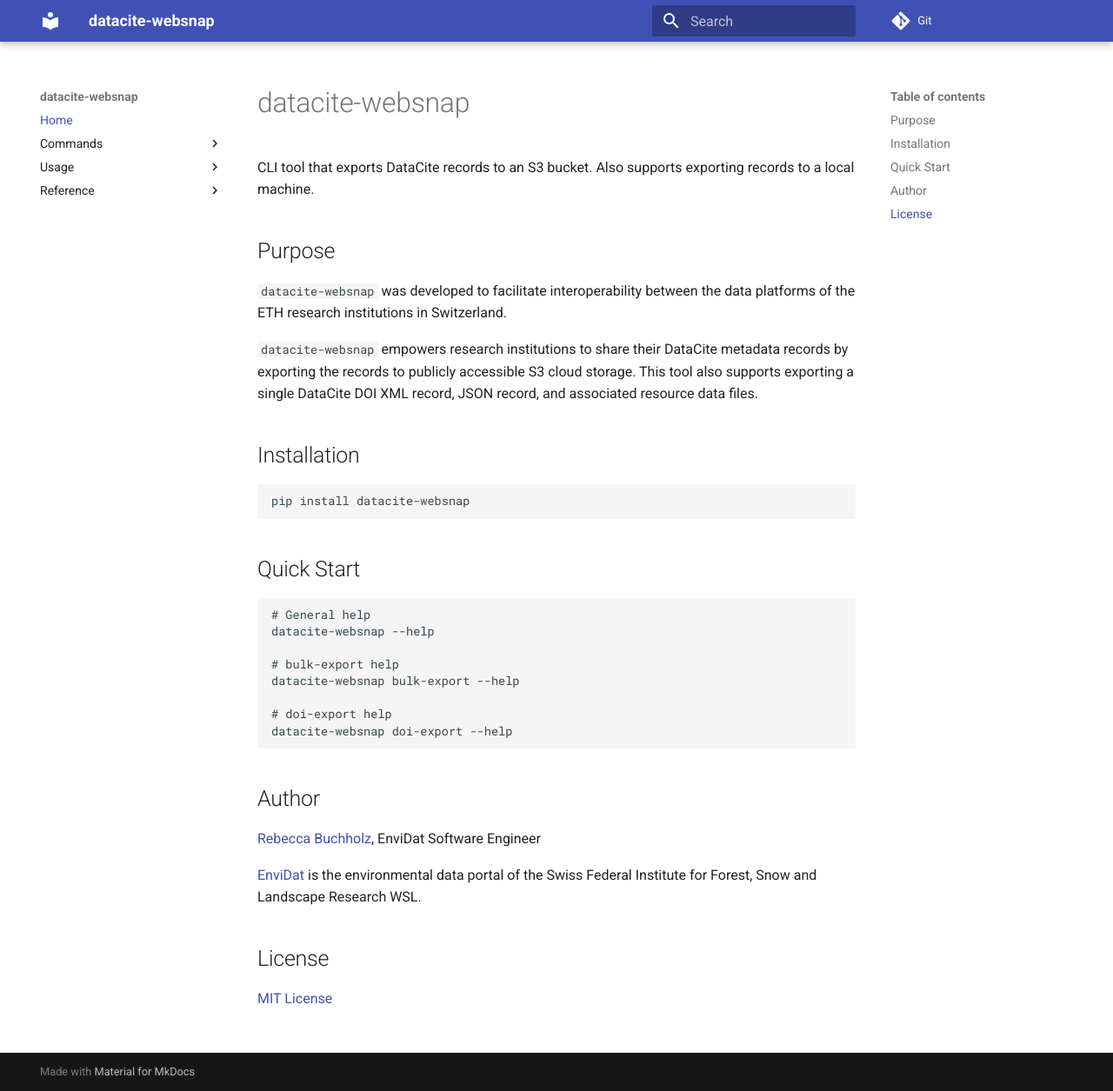
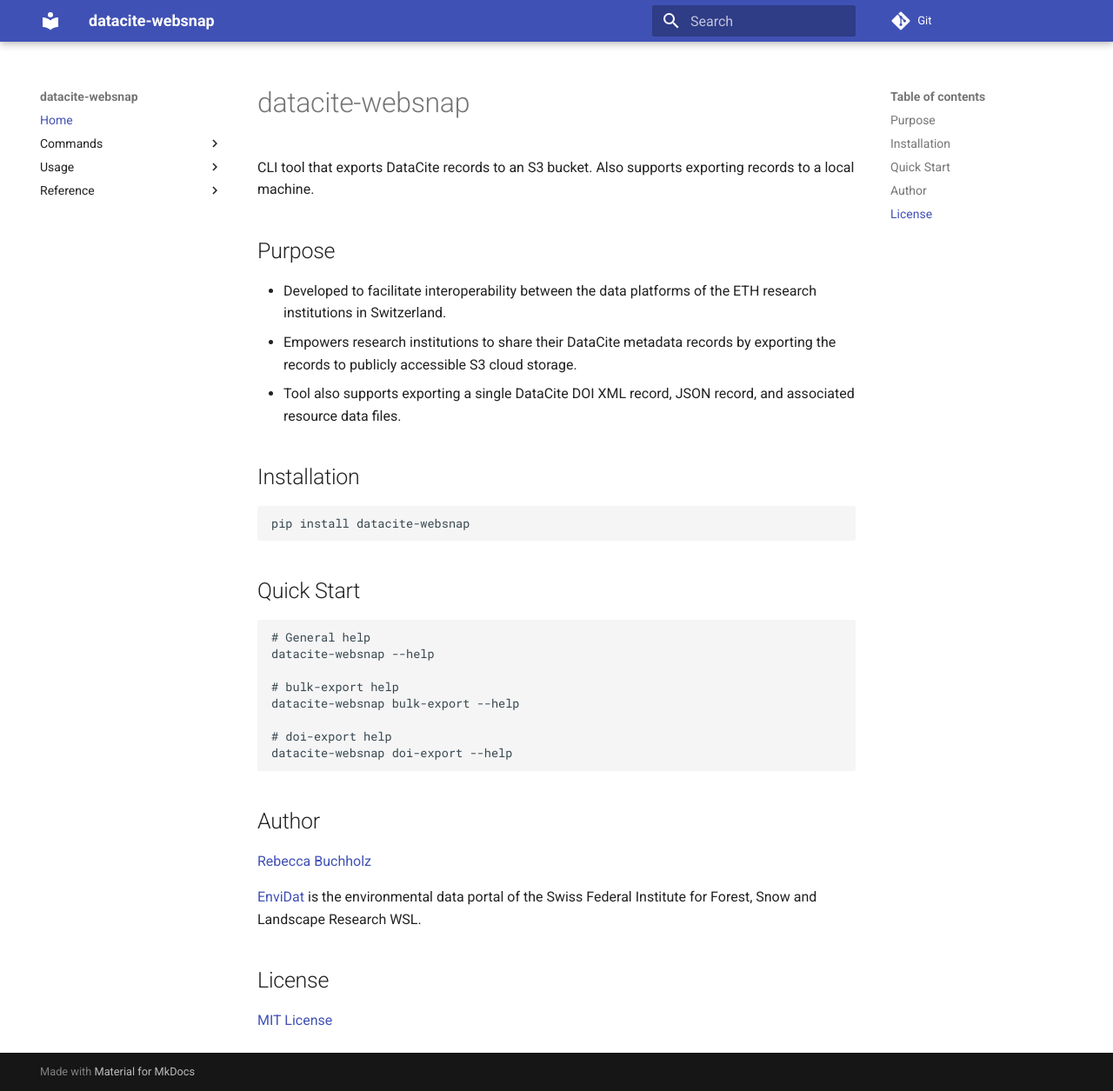
Before and after one commit to EnviDat/datacite-websnap, an MkDocs documentation site: the page built from docs/index.md, in a window 1280 px wide and 1255 px high. Shown: the whole window at 87% size. Built offline with MkDocs 1.6.1 and Material for MkDocs 9.7.7, drawn with Linux system fonts in a browser that asks for light colours.

Commit message:
docs: refactor index.md

```diff
--- a/docs/index.md
+++ b/docs/index.md
@@ -4,9 +4,9 @@ CLI tool that exports DataCite records to an S3 bucket. Also supports exporting
 
 ## Purpose
 
-`datacite-websnap` was developed to facilitate interoperability between the data platforms of the ETH research institutions in Switzerland.
-
-`datacite-websnap` empowers research institutions to share their DataCite metadata records by exporting the records to publicly accessible S3 cloud storage. This tool also supports exporting a single DataCite DOI XML record, JSON record, and associated resource data files.
+- Developed to facilitate interoperability between the data platforms of the ETH research institutions in Switzerland.
+- Empowers research institutions to share their DataCite metadata records by exporting the records to publicly accessible S3 cloud storage.
+- Tool also supports exporting a single DataCite DOI XML record, JSON record, and associated resource data files.
 
 ## Installation
 
@@ -29,10 +29,10 @@ datacite-websnap doi-export --help
 
 ## Author
 
-[Rebecca Buchholz](http://www.linkedin.com/in/rebeccabuchholz), EnviDat Software Engineer
+[Rebecca Buchholz](http://www.linkedin.com/in/rebeccabuchholz)
 
 [EnviDat](https://www.envidat.ch) is the environmental data portal of the Swiss Federal Institute for Forest, Snow and Landscape Research WSL.
 
 ## License
 
-[MIT License](https://github.com/EnviDat/datacite-websnap/blob/main/LICENSE)
+[MIT License](https://git.wsl.ch/EnviDat/datacite-websnap/-/blob/main/LICENSE)
```
Also changed, not shown: docs/commands/bulk-export.md (+6 -6 lines).
